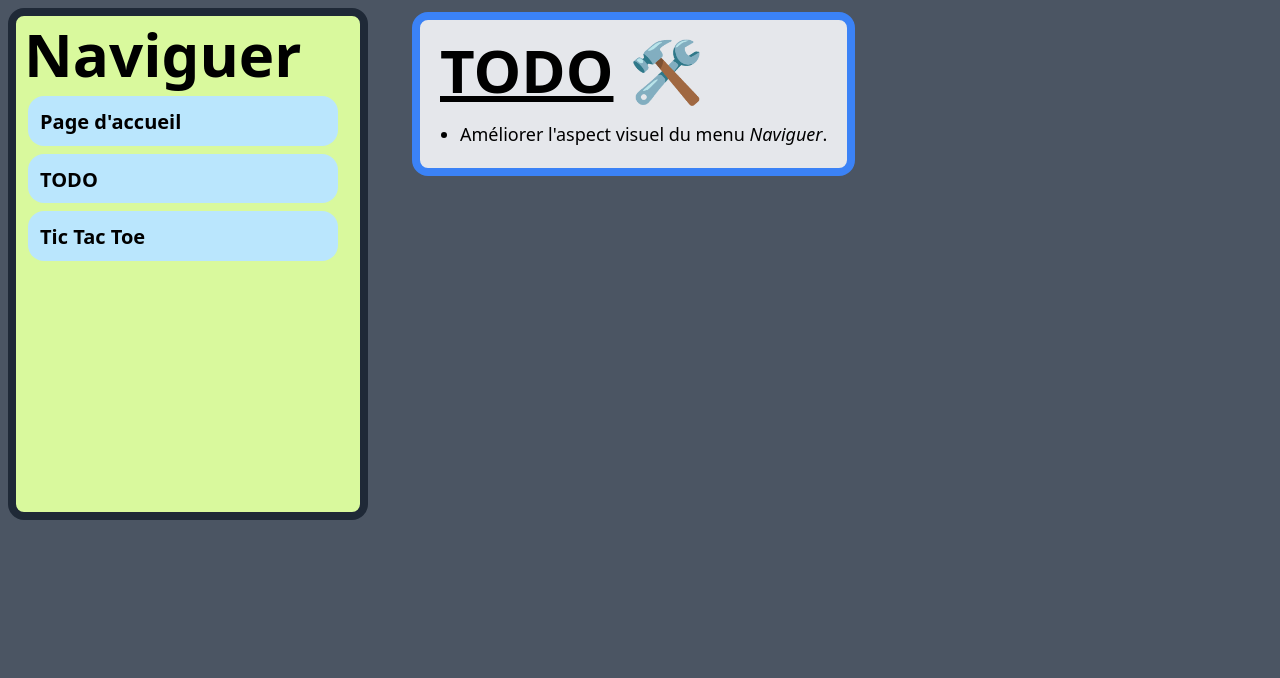
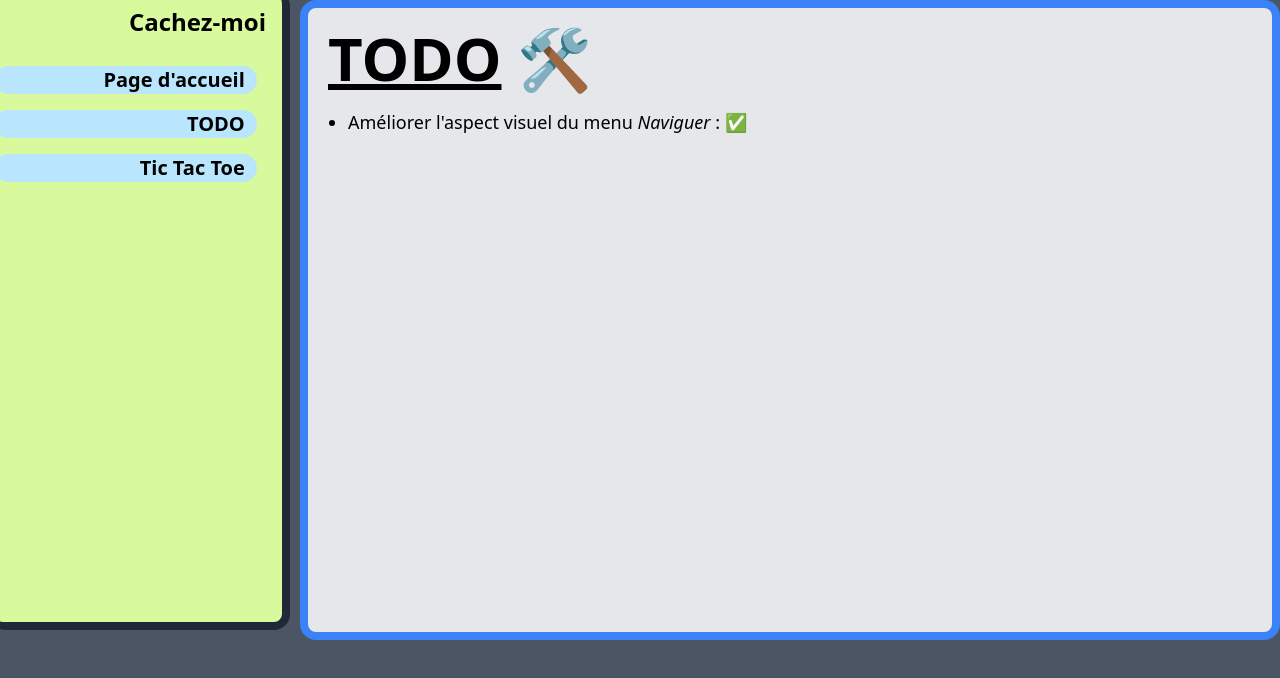
Before and after one commit to CornesDeVeau/Le-fourre-tout-de-M-React, a Next.js app: page /TODO in a window 1280 px wide. Shown: the top 678 px of the page. Built offline with nearby package versions, Linux system fonts and the light colour scheme.

Commit message:
Upgraded sidebar, now retractable !

```diff
--- a/app/TODO/page.tsx
+++ b/app/TODO/page.tsx
@@ -5,7 +5,7 @@ export default function Sidebar() {
                 <h1 className="text-6xl font-bold"><u>TODO</u> 🛠️</h1>
                 <div className="ml-5 mt-5">
                     <ul className="text-lg list-disc">
-                        <li>Améliorer l&apos;aspect visuel du menu <i>Naviguer</i>.</li>
+                        <li>Améliorer l&apos;aspect visuel du menu <i>Naviguer</i> : ✅</li>
                     </ul>
                 </div>
             </div>
--- a/app/layout.tsx
+++ b/app/layout.tsx
@@ -1,27 +1,27 @@
-import type { Metadata } from "next";
+'use client'
+
 import "@/app/ui/globals.css";
 import { Sidebar } from "@/app/ui/sidebar/sidebar";
-
-export const metadata: Metadata = {
-  title: "Le fourre tout de M. React",
-  description: "Compilation de projets React",
-};
+import { useState } from "react";
+import clsx from "clsx";
 
 export default function RootLayout({
   children,
 }: Readonly<{
   children: React.ReactNode;
 }>) {
+  const [isCollapsed, setIsCollapsed] = useState(false);
+
+  function handleCollapseButton (collapse: boolean) {
+    setIsCollapsed(collapse);
+  }
+
   return (
     <html lang="fr">
       <body className="bg-gray-600">
-        <div className="flex flex-row">
-          <div className="w-[400px] min-w-[400px]">
-            <Sidebar />
-          </div>
-          <div className="h-[1000px] m-3">
-            {children}
-          </div>
+        <div className={clsx('grid', {"grid-cols-sidebar": !isCollapsed}, {'grid-cols-sidebar-collapsed': isCollapsed})}>
+          <Sidebar isOpen={isCollapsed} toggleCollapse={handleCollapseButton}/>
+          {children}
         </div>
       </body>
     </html>
--- a/app/ui/sidebar/sidebar.tsx
+++ b/app/ui/sidebar/sidebar.tsx
@@ -1,28 +1,38 @@
 'use client'
 
+import clsx from "clsx";
 import Link from "next/link";
+import { HomeIcon, ClipboardDocumentCheckIcon, XCircleIcon } from "@heroicons/react/24/outline";
 
 const links = [
-    {name: 'Page d\'accueil', href: '/'},
-    {name: 'TODO', href: '/TODO'},
-    {name: 'Tic Tac Toe', href: '/tic-tac-toe'}
+    {name: 'Page d\'accueil', icon: HomeIcon, href: '/'},
+    {name: 'TODO', icon: ClipboardDocumentCheckIcon, href: '/TODO'},
+    {name: 'Tic Tac Toe', icon: XCircleIcon, href: '/tic-tac-toe'},
 ];
 
-export function Sidebar() {
+export function Sidebar({isOpen, toggleCollapse}: {isOpen: boolean, toggleCollapse: (boolean) => void}) {
+    console.log("isOpen : ", isOpen);
     return (
-        <div className="flex flex-col w-[90%] h-1/2 border-8 border-gray-800 rounded-2xl bg-lime-200 overflow:scroll m-2">
-            <h1 className="text-6xl font-bold m-2">Naviguer</h1>
-            {links.map((link) => {
-                return (
-                    <Link
-                        key={link.name}
-                        href={link.href}
-                        className='flex my-1 mx-3 rounded-2xl bg-sky-200 p-3 hover:bg-sky-400 overflow-hidden w-[90%] h-[10%]'
-                        >
-                        <p className="font-bold text-xl text-nowrap">{link.name}</p>
-                    </Link>
-                );
-            })}
+        <div className={clsx(
+            "flex flex-col justify-between bg-lime-200 border-r-8 border-b-8 border-gray-800 rounded-2xl",
+            "md:w-full md:sticky md:z-0 top-0 z-20 fixed md:h-[80vh] h-full w-[300px]",
+            "transition-transform .3s ease-in-out md:translate-x-[-10px] md:translate-y-[-10px]",
+            {'-translate-x-3/4': !isOpen}
+            )}>
+            <nav className="md:sticky top-0 text-right">
+                <button className=" text-2xl text-nowrap font-bold m-4" onClick={() => toggleCollapse(!isOpen)}>{isOpen ? "|||" : "Cachez-moi"}</button>
+                <ul className="py-2 flex flex-col gap-2 text-right">
+                    {links.map((link) => {
+                        return (
+                            <li key={link.name} className='flex m-1 rounded-2xl bg-sky-200 hover:bg-sky-400 overflow-hidden w-[90%] h-[15%]'>
+                                <Link href={link.href} className="w-full">
+                                    <p className="font-bold text-xl text-nowrap pr-3">{ isOpen ? <link.icon className="w-6 h-6 -translate-x-[-15px]"/> : link.name}</p>
+                                </Link>
+                            </li>
+                        );
+                    })}
+                </ul>
+            </nav>
         </div>
     );
 }
--- a/package.json
+++ b/package.json
@@ -9,6 +9,8 @@
     "lint": "next lint"
   },
   "dependencies": {
+    "@heroicons/react": "^2.1.5",
+    "classnames": "^2.5.1",
     "clsx": "^2.1.1",
     "next": "14.2.10",
     "react": "^18",
--- a/tailwind.config.ts
+++ b/tailwind.config.ts
@@ -12,6 +12,10 @@ const config: Config = {
         background: "var(--background)",
         foreground: "var(--foreground)",
       },
+      gridTemplateColumns: {
+        sidebar: "300px auto", //for sidebar layout
+        "sidebar-collapsed": "64px auto", //for collapsed sidebar layout
+      },
     },
   },
   plugins: [],
```
Also changed, not shown: 1 other file (tests, documents, lock files or other folders).
